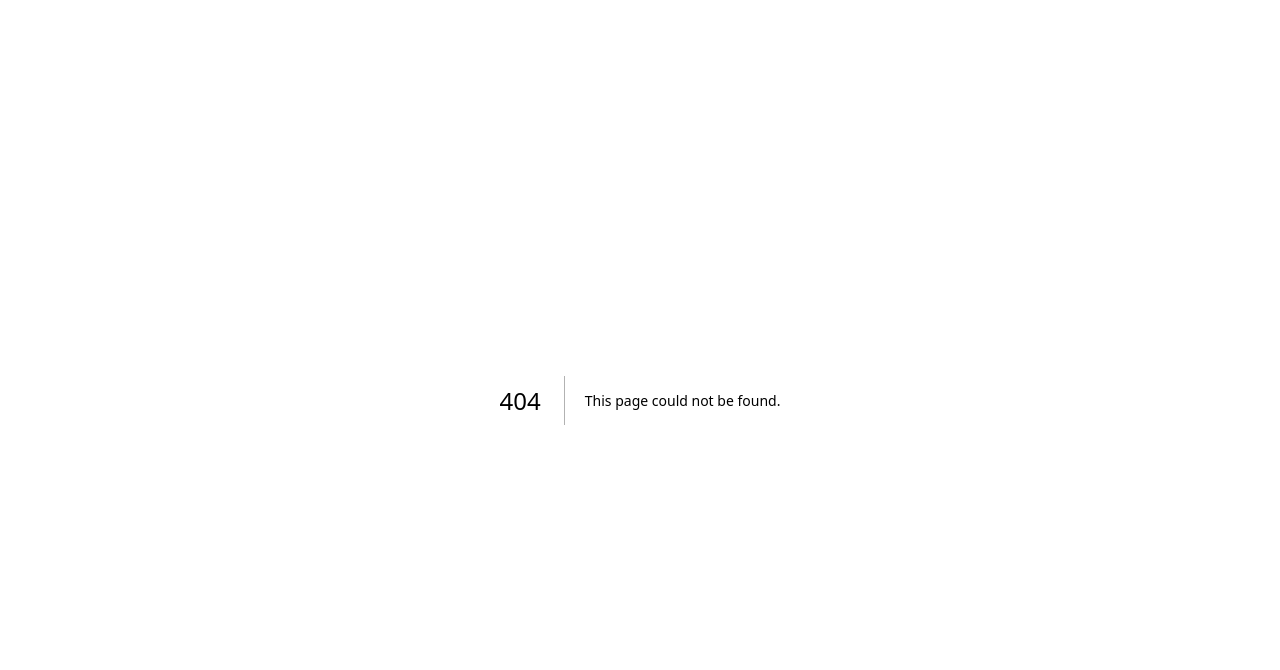
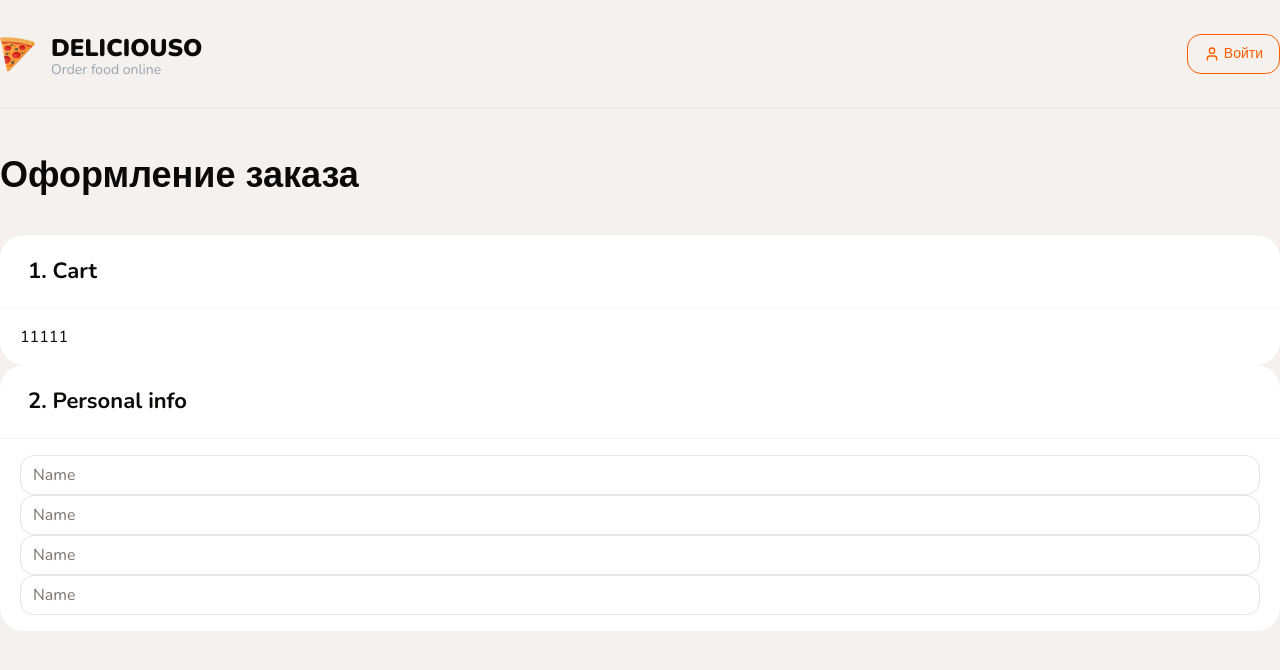
Before and after one commit to denys-zdor83/delicioso-frontend, a Next.js app: page /checkout in a window 1280 px wide. Before the commit this address had no page. Shown: the top 670 px of the page. Built offline with nearby package versions, Linux system fonts and the light colour scheme.

Commit message:
Order-page: Created white block

```diff
--- /dev/null
+++ b/app/(checkout)/checkout/page.tsx
@@ -0,0 +1,125 @@
+'use client';
+
+
+// import { FormProvider, useForm } from 'react-hook-form';
+// import { zodResolver } from '@hookform/resolvers/zod';
+
+import {
+  CheckoutSidebar,
+  Container,
+  Title,
+  CheckoutAddressForm,
+  CheckoutCart,
+  CheckoutPersonalForm,
+  WhiteBlock,
+} from '@/shared/components/shared';
+import { Input } from '@/shared/components/ui';
+// import { CheckoutFormValues, checkoutFormSchema } from '@/shared/constants';
+// import { useCart } from '@/shared/hooks';
+// import { createOrder } from '@/app/actions';
+// import toast from 'react-hot-toast';
+// import React from 'react';
+// import { useSession } from 'next-auth/react';
+// import { Api } from '@/shared/services/api-client';
+
+export default function CheckoutPage() {
+//   const [submitting, setSubmitting] = React.useState(false);
+//   const { totalAmount, updateItemQuantity, items, removeCartItem, loading } = useCart();
+//   const { data: session } = useSession();
+
+//   const form = useForm<CheckoutFormValues>({
+//     resolver: zodResolver(checkoutFormSchema),
+//     defaultValues: {
+//       email: '',
+//       firstName: '',
+//       lastName: '',
+//       phone: '',
+//       address: '',
+//       comment: '',
+//     },
+//   });
+
+//   React.useEffect(() => {
+//     async function fetchUserInfo() {
+//       const data = await Api.auth.getMe();
+//       const [firstName, lastName] = data.fullName.split(' ');
+
+//       form.setValue('firstName', firstName);
+//       form.setValue('lastName', lastName);
+//       form.setValue('email', data.email);
+//     }
+
+//     if (session) {
+//       fetchUserInfo();
+//     }
+//   }, [session]);
+
+//   const onSubmit = async (data: CheckoutFormValues) => {
+//     try {
+//       setSubmitting(true);
+
+//       const url = await createOrder(data);
+
+//       toast.error('Заказ успешно оформлен! 📝 Переход на оплату... ', {
+//         icon: '✅',
+//       });
+
+//       if (url) {
+//         location.href = url;
+//       }
+//     } catch (err) {
+//       console.log(err);
+//       setSubmitting(false);
+//       toast.error('Не удалось создать заказ', {
+//         icon: '❌',
+//       });
+//     }
+//   };
+
+//   const onClickCountButton = (id: number, quantity: number, type: 'plus' | 'minus') => {
+//     const newQuantity = type === 'plus' ? quantity + 1 : quantity - 1;
+//     updateItemQuantity(id, newQuantity);
+//   };
+
+  return (
+    <Container className="mt-10">
+      <Title text="Оформление заказа" className="font-extrabold mb-8 text-[36px]" />
+
+      <WhiteBlock title='1. Cart'>
+        11111
+      </WhiteBlock>
+
+      <WhiteBlock title='2. Personal info'>
+        <Input name="firstName" className="text-base" placeholder="Name" />
+        <Input name="firstName" className="text-base" placeholder="Name" />
+        <Input name="firstName" className="text-base" placeholder="Name" />
+        <Input name="firstName" className="text-base" placeholder="Name" />
+      </WhiteBlock>
+
+      {/* <FormProvider {...form}>
+        <form onSubmit={form.handleSubmit(onSubmit)}>
+          <div className="flex gap-10"> */}
+            {/* Левая часть */}
+            {/* <div className="flex flex-col gap-10 flex-1 mb-20">
+              <CheckoutCart
+                onClickCountButton={onClickCountButton}
+                removeCartItem={removeCartItem}
+                items={items}
+                loading={loading}
+              />
+
+              <CheckoutPersonalForm className={loading ? 'opacity-40 pointer-events-none' : ''} />
+
+              <CheckoutAddressForm className={loading ? 'opacity-40 pointer-events-none' : ''} />
+            </div> */}
+
+            {/* Правая часть */}
+            {/* <div className="w-[450px]">
+              <CheckoutSidebar totalAmount={totalAmount} loading={loading || submitting} />
+            </div>
+          </div>
+        </form>
+      </FormProvider> */}
+    </Container>
+  );
+}
--- /dev/null
+++ b/app/(checkout)/layout.tsx
@@ -0,0 +1,25 @@
+import { Container, Header } from '@/shared/components/shared';
+import { Metadata } from 'next';
+import { Suspense } from 'react';
+
+export const metadata: Metadata = {
+  title: 'Next Pizza | Корзина',
+  description: 'Generated by create next app',
+};
+
+export default function CheckoutLayout({ children }: { children: React.ReactNode }) {
+  return (
+    <main className="min-h-screen bg-[#F4F1EE]">
+      <Container>
+        <Suspense>
+            <Header
+                hasSearch={false}
+                hasCart={false}
+                className="border-b-gray-200"
+            />
+        </Suspense>
+        {children}
+      </Container>
+    </main>
+  );
+}
--- a/app/(root)/page.tsx
+++ b/app/(root)/page.tsx
@@ -1,4 +1,3 @@
-import { prisma } from '@/prisma/prisma-client'
 import { TopBar, Container, Title, Filters, ProductsGroupList } from '../../shared/components/shared'
 import { Suspense } from 'react'
 import { findPizzas } from '@/shared/lib';
--- a/shared/components/shared/Header.tsx
+++ b/shared/components/shared/Header.tsx
@@ -6,11 +6,13 @@ import { Button } from '../ui'
 import { User } from 'lucide-react'
 import Link from 'next/link'
 type Props = {
-    className?: string
+    className?: string;
+    hasSearch?: boolean;
+    hasCart?: boolean;
 }
-export const Header: React.FC<Props> = ({ className }) => {
+export const Header: React.FC<Props> = ({ hasSearch = true, hasCart = true, className }) => {
   return (
-    <header className={cn('border border-b', className)}>
+    <header className={cn('border-b', className)}>
       <Container className="flex items-center justify-between py-8">
 
         {/* Left part of the header */}
@@ -23,9 +25,9 @@ export const Header: React.FC<Props> = ({ className }) => {
         </Link>
 
         {/* Middle part of the header */}
-        <div className="mx-10 flex-1">
+        {hasSearch && <div className="mx-10 flex-1">
           <SearchInput />
-        </div>
+        </div>}
 
         {/* Right part of the header */}
         <div className="flex items-center gap-3">
@@ -34,7 +36,7 @@ export const Header: React.FC<Props> = ({ className }) => {
                 Войти
             </Button>
 
-            <CartButton />
+            {hasCart && <CartButton />}
         </div>
       </Container>
     </header>
--- a/shared/components/shared/index.ts
+++ b/shared/components/shared/index.ts
@@ -21,4 +21,5 @@ export { CartDrawerItem } from "./CartDrawerItem";
 export { CountButton } from "./CountButton";
 export { CountIconButton } from "./CountIconButton";
 export { ProductForm } from "./ProductForm";
+export { WhiteBlock } from "./white-block";
 export * from "./modals";
--- /dev/null
+++ b/shared/components/shared/white-block.tsx
@@ -0,0 +1,31 @@
+import React from 'react';
+import { Title } from '.';
+import { cn } from '@/shared/lib/utils';
+
+interface Props {
+  title?: string;
+  endAdornment?: React.ReactNode;
+  className?: string;
+  contentClassName?: string;
+}
+
+export const WhiteBlock: React.FC<React.PropsWithChildren<Props>> = ({
+  title,
+  endAdornment,
+  className,
+  contentClassName,
+  children,
+}) => {
+  return (
+    <div className={cn('bg-white rounded-3xl', className)}>
+      {title && (
+        <div className="flex items-center justify-between p-5 px-7 border-b border-gray-100">
+          <Title text={title} size="sm" className="font-bold" />
+          {endAdornment}
+        </div>
+      )}
+
+      <div className={cn('px-5 py-4', contentClassName)}>{children}</div>
+    </div>
+  );
+};
```
